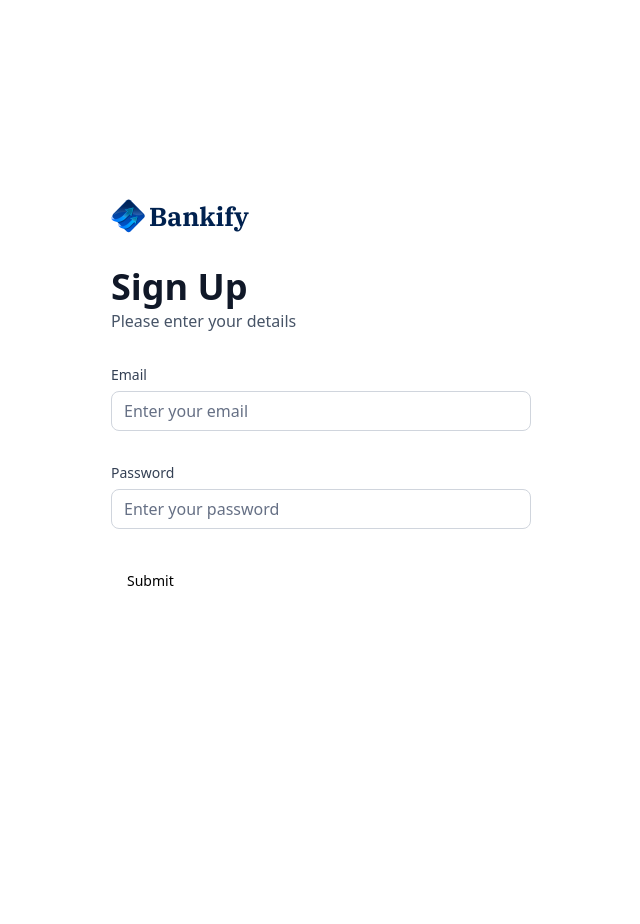
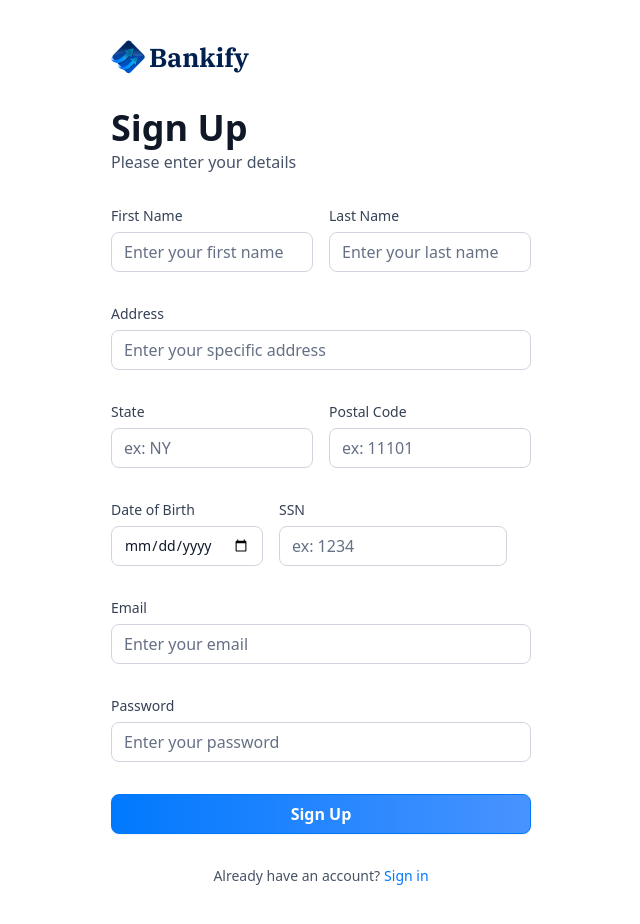
Before and after one commit to Jimike110/bankify, a Next.js app: page /sign-up in a window 1280 px wide. Shown: the whole page, without its empty margins (319-959 px from the left). Before the commit the page ends 800 px from the top, so only its background shows below. Built offline with nearby package versions, Linux system fonts and the light colour scheme.

Commit message:
Added Loader for Auth form submit button; added more fields for sign up page

```diff
--- a/components/AuthForm.tsx
+++ b/components/AuthForm.tsx
@@ -21,22 +21,26 @@
 import { Input } from "@/components/ui/input";
 import CustomInput from "./CustomInput";
 import { authFormSchema } from "@/lib/utils";
+import { Loader2 } from "lucide-react";
 
-const AuthForm = ({ type }: { type: string }) => {
+const AuthForm = ({ type }: { type: "sign-in" | "sign-up" }) => {
   const [user, setUser] = useState(null);
+  const [isLoading, setIsLoading] = useState(false);
 
-  const form = useForm<z.infer<typeof authFormSchema>>({
-    resolver: zodResolver(authFormSchema),
+  const formSchema = authFormSchema(type);
+
+  const form = useForm<z.infer<typeof formSchema>>({
+    resolver: zodResolver(formSchema),
     defaultValues: {
       email: "",
-      password: ""
+      password: "",
     },
   });
 
-  function onSubmit(values: z.infer<typeof authFormSchema>) {
-    // Do something with the form values.
-    // ✅ This will be type-safe and validated.
+  function onSubmit(values: z.infer<typeof formSchema>) {
+    setIsLoading(true);
     console.log(values);
+    setIsLoading(false);
   }
 
   return (
@@ -68,8 +72,65 @@
       {user ? (
         <div className="flex flex-col gap-4"> {/* Plaid link */} </div>
       ) : (
+        <>
           <Form {...form}>
             <form onSubmit={form.handleSubmit(onSubmit)} className="space-y-8">
+              {type === "sign-up" && (
+                <>
+                  <div className="flex gap-4">
+                    <CustomInput
+                      control={form.control}
+                      name={"firstName"}
+                      label={"First Name"}
+                      placeholder={"Enter your first name"}
+                    ></CustomInput>
+                    <CustomInput
+                      control={form.control}
+                      name={"lastName"}
+                      label={"Last Name"}
+                      placeholder={"Enter your last name"}
+                    ></CustomInput>
+                  </div>
+
+                  <CustomInput
+                    control={form.control}
+                    name={"address1"}
+                    label={"Address"}
+                    placeholder={"Enter your specific address"}
+                  ></CustomInput>
+
+                  <div className="flex gap-4">
+                    <CustomInput
+                      control={form.control}
+                      name={"state"}
+                      label={"State"}
+                      placeholder={"ex: NY"}
+                    ></CustomInput>
+                    <CustomInput
+                      control={form.control}
+                      name={"postalCode"}
+                      label={"Postal Code"}
+                      placeholder={"ex: 11101"}
+                    ></CustomInput>
+                  </div>
+
+                  <div className="flex gap-4">
+                    <CustomInput
+                      control={form.control}
+                      name={"dateOfBirth"}
+                      label={"Date of Birth"}
+                      placeholder={"yyyy-mm-dd"}
+                    ></CustomInput>
+                    <CustomInput
+                      control={form.control}
+                      name={"ssn"}
+                      label={"SSN"}
+                      placeholder={"ex: 1234"}
+                    ></CustomInput>
+                  </div>
+                </>
+              )}
+
               <CustomInput
                 control={form.control}
                 name={"email"}
@@ -82,9 +143,38 @@
                 label={"Password"}
                 placeholder={"Enter your password"}
               ></CustomInput>
-            <Button type="submit">Submit</Button>
+
+              <div className="flex flex-col gap-4">
+                <Button className="form-btn" type="submit" disabled={isLoading}>
+                  {isLoading ? (
+                    <>
+                      <Loader2 className="animate-spin" size={20} /> &nbsp;
+                      Loading...
+                    </>
+                  ) : type === "sign-in" ? (
+                    "Sign In"
+                  ) : (
+                    "Sign Up"
+                  )}
+                </Button>
+              </div>
             </form>
           </Form>
+
+          <footer className="flex justify-center gap-1">
+            <p className="text-14 font-normal text-gray-600">
+              {type === "sign-in"
+                ? "Don't have an account?"
+                : "Already have an account?"}
+            </p>
+            <Link
+              href={type === "sign-in" ? "/sign-up" : "/sign-in"}
+              className="form-link"
+            >
+              {type === "sign-in" ? "Sign up" : "Sign in"}
+            </Link>
+          </footer>
+        </>
       )}
     </section>
   );
--- a/components/CustomInput.tsx
+++ b/components/CustomInput.tsx
@@ -1,15 +1,17 @@
 import React from "react";
 import { FormControl, FormField, FormLabel, FormMessage } from "./ui/form";
 import { Input } from "./ui/input";
-import { Control } from 'react-hook-form'
+import { Control, FieldPath } from "react-hook-form";
 import { authFormSchema } from "@/lib/utils";
 import { z } from "zod";
 
+const formSchema = authFormSchema("sign-up");
+
 interface CustomInput {
-    control: Control<z.infer<typeof authFormSchema>>,
-    name: "email" | "password",
-    label: string,
-    placeholder: string
+  control: Control<z.infer<typeof formSchema>>;
+  name: FieldPath<z.infer<typeof formSchema>>;
+  label: string;
+  placeholder: string;
 }
 
 const CustomInput = ({ control, name, label, placeholder }: CustomInput) => {
@@ -25,6 +27,7 @@
               <Input
                 className="input-class"
                 placeholder={placeholder}
+                type={name === "password" ? "password" : name === "dateOfBirth" ? "date" : "text"}
                 {...field}
               ></Input>
             </FormControl>
--- a/lib/utils.ts
+++ b/lib/utils.ts
@@ -196,7 +196,17 @@
 };
 
 
-export const authFormSchema = z.object({
+export const authFormSchema = (type: 'sign-in' | 'sign-up') =>  z.object({
+  // sign-up
+  firstName: type === 'sign-in' ? z.string().optional() : z.string().min(3),
+  lastName: type === 'sign-in' ? z.string().optional() : z.string().min(3),
+  address1: type === 'sign-in' ? z.string().optional() : z.string().min(3).max(50),
+  state: type === 'sign-in' ? z.string().optional() : z.string().min(2).max(2),
+  postalCode: type === 'sign-in' ? z.string().optional() : z.string().min(3).max(6),
+  dateOfBirth: type === 'sign-in' ? z.string().optional() : z.string().min(3),
+  ssn: type === 'sign-in' ? z.string().optional() : z.string().min(3),
+
+  // both
   email: z.string().email(),
-  password: z.string().min(8, "Password must be at least 8 characters.")
+  password: z.string().min(8, "Password must contain at least 8 characters."),
 });
```
Lines whose indentation alone changed are shown as unchanged.
